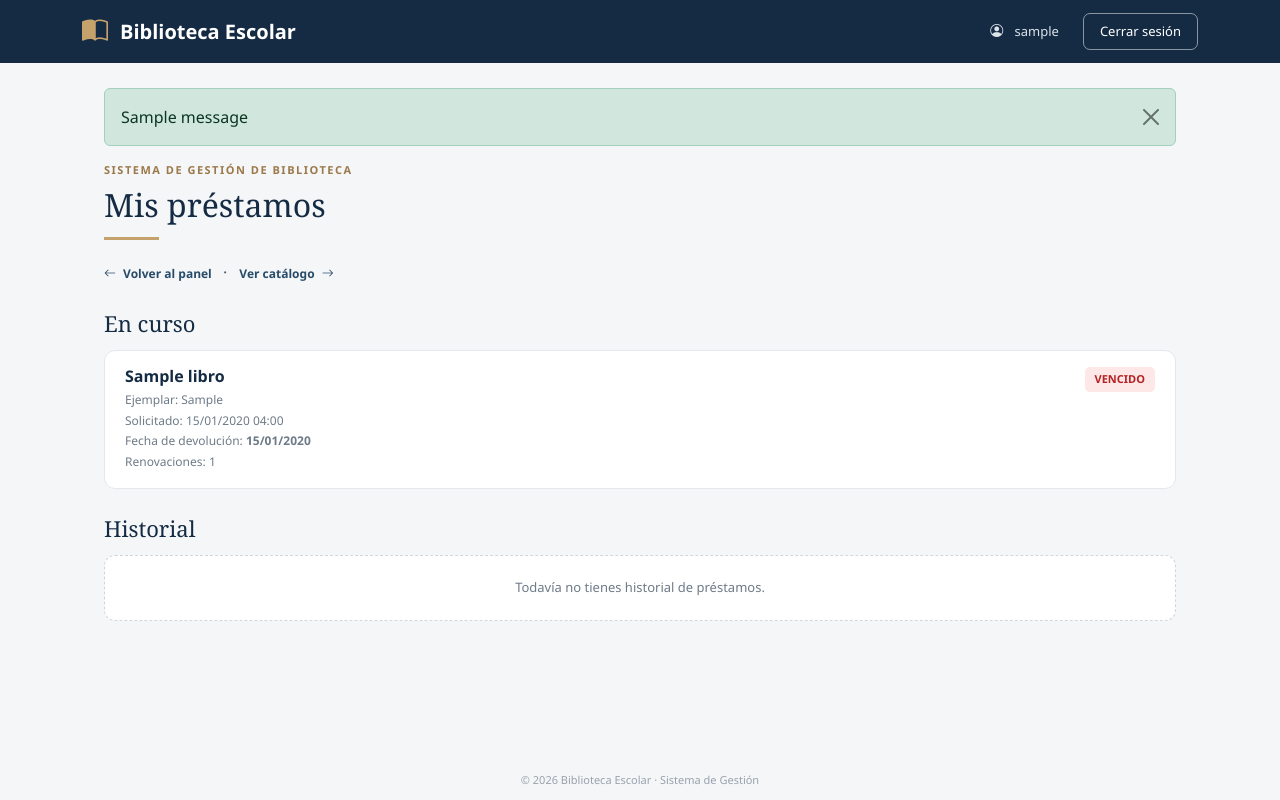
After one commit to Ximenadiaz21/proyecto-final-is, a Django app: page /prestamos/mis-prestamos/ in a window 1280 px wide. The commit adds this page. Run offline with Django 5.2, Linux system fonts and the light colour scheme; a user stored in the database is signed in; tables that the repository leaves empty hold one stand-in row (values such as "Sample post"); one stand-in notice (Sample message) is shown.

Commit message:
Agrega solicitud de préstamo, mis préstamos y gestión de entregas y devoluciones

```diff
--- a/prestamos/urls.py
+++ b/prestamos/urls.py
@@ -2,5 +2,14 @@ from django.urls import path
 from . import views
 
 urlpatterns = [
+    # Solicita el préstamo de un libro
     path('solicitar/<int:libro_id>/', views.solicitar_prestamo, name='solicitar_prestamo'),
+
+    # Muestra los préstamos del usuario
+    path('mis-prestamos/', views.mis_prestamos, name='mis_prestamos'),
+
+    # Panel del bibliotecario para entregar y recibir libros
+    path('gestion/', views.gestion_prestamos, name='gestion_prestamos'),
+    path('entregar/<int:prestamo_id>/', views.entregar_prestamo, name='entregar_prestamo'),
+    path('devolver/<int:prestamo_id>/', views.recibir_devolucion, name='recibir_devolucion'),
 ]
--- a/prestamos/views.py
+++ b/prestamos/views.py
@@ -1,23 +1,29 @@
+from datetime import timedelta
+
 from django.shortcuts import get_object_or_404, redirect, render
 from django.contrib.auth.decorators import login_required
 from django.contrib import messages
+from django.views.decorators.http import require_POST
 from django.db import transaction
 from django.utils import timezone
+
 from catalogo.models import Libro, Ejemplar
 from .models import PoliticaPrestamo, Prestamo
 from multas.models import Multa
 
+
+# Solicita el préstamo de un libro (CU-06)
 @login_required
 def solicitar_prestamo(request, libro_id):
     libro = get_object_or_404(Libro, id=libro_id, activo=1)
     usuario = request.user
 
-    # 1. Validar que el usuario sea Estudiante o Profesor
+    # 1. Solo estudiantes y profesores pueden pedir libros
     if usuario.tipo_usuario not in ['ESTUDIANTE', 'PROFESOR']:
         messages.error(request, "Los bibliotecarios no pueden solicitar préstamos.")
         return redirect('lista_libros')
 
-    # 2. Validar si el usuario está bloqueado o tiene multas pendientes / préstamos vencidos (RN-08)
+    # 2. Revisa bloqueo, multas pendientes y préstamos vencidos (RN-08)
     if usuario.bloqueado:
         messages.error(request, "Tu cuenta está bloqueada. No puedes solicitar préstamos.")
         return redirect('lista_libros')
@@ -29,24 +35,24 @@ def solicitar_prestamo(request, libro_id):
         messages.error(request, "No puedes solicitar libros porque tienes multas pendientes o préstamos vencidos (RN-08).")
         return redirect('lista_libros')
 
-    # 3. Obtener política de préstamo según el tipo de usuario (RN-01 a RN-05)[cite: 1]
+    # 3. Obtiene la política según el tipo de usuario
     try:
         politica = PoliticaPrestamo.objects.get(tipo_usuario=usuario.tipo_usuario)
     except PoliticaPrestamo.DoesNotExist:
         messages.error(request, "No hay una política de préstamo configurada para tu tipo de usuario.")
         return redirect('lista_libros')
 
-    # 4. Validar límite máximo de libros simultáneos (RN-02)[cite: 1]
+    # 4. Valida el límite de libros simultáneos (RN-02)
     prestamos_activos = Prestamo.objects.filter(
         usuario=usuario,
         estado__in=['SOLICITADO', 'ACTIVO', 'VENCIDO']
     ).count()
 
     if prestamos_activos >= politica.max_libros:
-        messages.error(request, f"Has alcanzado el límite máximo de libros permitidos ({politica.max_libros})[cite: 1].")
+        messages.error(request, f"Has alcanzado el límite máximo de libros permitidos ({politica.max_libros}).")
         return redirect('lista_libros')
 
-    # 5. Validar que el usuario no tenga ya un préstamo activo de este mismo título (RN-11)[cite: 1]
+    # 5. Evita repetir el mismo título (RN-11)
     mismo_titulo_activo = Prestamo.objects.filter(
         usuario=usuario,
         ejemplar__libro=libro,
@@ -54,10 +60,10 @@ def solicitar_prestamo(request, libro_id):
     ).exists()
 
     if mismo_titulo_activo:
-        messages.error(request, "Ya tienes un préstamo activo o solicitado de este mismo título (RN-11)[cite: 1].")
+        messages.error(request, "Ya tienes un préstamo activo o solicitado de este mismo título (RN-11).")
         return redirect('lista_libros')
 
-    # 6. Transacción atómica para asignar ejemplar disponible de forma segura (RNF-03)[cite: 1]
+    # 6. Transacción atómica para apartar el ejemplar (RNF-03)
     with transaction.atomic():
         ejemplar_disponible = Ejemplar.objects.select_for_update().filter(
             libro=libro,
@@ -68,15 +74,13 @@ def solicitar_prestamo(request, libro_id):
             messages.error(request, "Lo sentimos, ya no quedan ejemplares disponibles de este libro.")
             return redirect('lista_libros')
 
-        # Cambiar estado del ejemplar a RESERVADO / apartado para recoger
         ejemplar_disponible.estado = 'RESERVADO'
         ejemplar_disponible.save()
 
-        # Calcular fecha límite para recoger (RN-06)[cite: 1]
+        # Fecha límite para recoger (RN-06)
         ahora = timezone.now()
-        limite_recoger = ahora + timezone.timedelta(hours=politica.horas_para_recoger)
+        limite_recoger = ahora + timedelta(hours=politica.horas_para_recoger)
 
-        # Crear el registro del préstamo en estado SOLICITADO
         Prestamo.objects.create(
             usuario=usuario,
             ejemplar=ejemplar_disponible,
@@ -86,6 +90,164 @@ def solicitar_prestamo(request, libro_id):
             num_renovaciones=0
         )
 
-        messages.success(request, f"¡Solicitud exitosa! Acércate a recoger el ejemplar [{ejemplar_disponible.codigo_inventario}] antes de {limite_recoger.strftime('%d/%m/%Y %H:%M')}.")
+        limite_local = timezone.localtime(limite_recoger)
+        messages.success(
+            request,
+            f"¡Solicitud exitosa! Acércate a recoger el ejemplar [{ejemplar_disponible.codigo_inventario}] "
+            f"antes de {limite_local.strftime('%d/%m/%Y %H:%M')}."
+        )
 
-    return redirect('panel')
+    return redirect('mis_prestamos')
+
+
+# Muestra los préstamos del usuario que inició sesión
+@login_required
+def mis_prestamos(request):
+    usuario = request.user
+
+    # Solo estudiantes y profesores tienen préstamos propios
+    if usuario.tipo_usuario not in ['ESTUDIANTE', 'PROFESOR']:
+        messages.error(request, "Esta sección es solo para estudiantes y profesores.")
+        return redirect('panel')
+
+    prestamos = Prestamo.objects.filter(
+        usuario=usuario
+    ).select_related(
+        'ejemplar', 'ejemplar__libro'
+    ).order_by('-fecha_solicitud')
+
+    # Separa los préstamos en curso del historial
+    estados_en_curso = ['SOLICITADO', 'ACTIVO', 'VENCIDO']
+    en_curso = [p for p in prestamos if p.estado in estados_en_curso]
+    historial = [p for p in prestamos if p.estado not in estados_en_curso]
+
+    contexto = {
+        'usuario': usuario,
+        'titulo': 'Mis préstamos',
+        'en_curso': en_curso,
+        'historial': historial,
+    }
+
+    return render(request, 'prestamos/mis_prestamos.html', contexto)
+
+
+# Revisa que el usuario sea bibliotecario
+def es_bibliotecario(usuario):
+    return usuario.tipo_usuario == 'BIBLIOTECARIO'
+
+
+# Muestra las solicitudes por entregar y los libros prestados
+@login_required
+def gestion_prestamos(request):
+    if not es_bibliotecario(request.user):
+        messages.error(request, "Esta sección es solo para bibliotecarios.")
+        return redirect('panel')
+
+    por_entregar = Prestamo.objects.filter(
+        estado='SOLICITADO'
+    ).select_related(
+        'usuario', 'ejemplar', 'ejemplar__libro'
+    ).order_by('fecha_solicitud')
+
+    prestados = Prestamo.objects.filter(
+        estado__in=['ACTIVO', 'VENCIDO']
+    ).select_related(
+        'usuario', 'ejemplar', 'ejemplar__libro'
+    ).order_by('fecha_vencimiento')
+
+    contexto = {
+        'usuario': request.user,
+        'titulo': 'Gestión de préstamos',
+        'por_entregar': por_entregar,
+        'prestados': prestados,
+        'hoy': timezone.localdate(),
+    }
+
+    return render(request, 'prestamos/gestion_prestamos.html', contexto)
+
+
+# Entrega el libro al usuario: SOLICITADO -> ACTIVO
+@login_required
+@require_POST
+def entregar_prestamo(request, prestamo_id):
+    if not es_bibliotecario(request.user):
+        messages.error(request, "No tienes permiso para entregar libros.")
+        return redirect('panel')
+
+    with transaction.atomic():
+        prestamo = get_object_or_404(
+            Prestamo.objects.select_for_update().select_related('ejemplar', 'usuario'),
+            id=prestamo_id
+        )
+
+        if prestamo.estado != 'SOLICITADO':
+            messages.error(request, "Este préstamo ya no está en estado solicitado.")
+            return redirect('gestion_prestamos')
+
+        # Toma los días de préstamo según el tipo de usuario
+        try:
+            politica = PoliticaPrestamo.objects.get(tipo_usuario=prestamo.usuario.tipo_usuario)
+        except PoliticaPrestamo.DoesNotExist:
+            messages.error(request, "No hay política de préstamo para este tipo de usuario.")
+            return redirect('gestion_prestamos')
+
+        ahora = timezone.now()
+
+        prestamo.estado = 'ACTIVO'
+        prestamo.fecha_prestamo = ahora
+        prestamo.fecha_vencimiento = timezone.localdate() + timedelta(days=politica.dias_prestamo)
+        prestamo.entregado_por = request.user
+        prestamo.save()
+
+        prestamo.ejemplar.estado = 'PRESTADO'
+        prestamo.ejemplar.save()
+
+    messages.success(
+        request,
+        f"Libro entregado a {prestamo.usuario.username}. "
+        f"Fecha de devolución: {prestamo.fecha_vencimiento.strftime('%d/%m/%Y')}."
+    )
+    return redirect('gestion_prestamos')
+
+
+# Recibe el libro de vuelta: ACTIVO/VENCIDO -> DEVUELTO
+@login_required
+@require_POST
+def recibir_devolucion(request, prestamo_id):
+    if not es_bibliotecario(request.user):
+        messages.error(request, "No tienes permiso para recibir devoluciones.")
+        return redirect('panel')
+
+    with transaction.atomic():
+        prestamo = get_object_or_404(
+            Prestamo.objects.select_for_update().select_related('ejemplar', 'usuario'),
+            id=prestamo_id
+        )
+
+        if prestamo.estado not in ['ACTIVO', 'VENCIDO']:
+            messages.error(request, "Este préstamo no está pendiente de devolución.")
+            return redirect('gestion_prestamos')
+
+        ahora = timezone.now()
+        hoy = timezone.localdate()
+        con_retraso = prestamo.fecha_vencimiento and prestamo.fecha_vencimiento < hoy
+
+        prestamo.estado = 'DEVUELTO'
+        prestamo.fecha_devolucion = ahora
+        prestamo.recibido_por = request.user
+        prestamo.save()
+
+        prestamo.ejemplar.estado = 'DISPONIBLE'
+        prestamo.ejemplar.save()
+
+    if con_retraso:
+        dias = (hoy - prestamo.fecha_vencimiento).days
+        messages.warning(
+            request,
+            f"Devolución registrada con {dias} día(s) de retraso. "
+            f"Falta generar la multa (pendiente de implementar)."
+        )
+    else:
+        messages.success(request, "Devolución registrada correctamente.")
+
+    return redirect('gestion_prestamos')
--- /dev/null
+++ b/templates/prestamos/mis_prestamos.html
@@ -0,0 +1,223 @@
+<!DOCTYPE html>
+<html lang="es">
+<head>
+    <meta charset="UTF-8">
+    <meta name="viewport" content="width=device-width, initial-scale=1.0">
+
+    <title>{{ titulo }} | Biblioteca Escolar</title>
+
+    <link href="https://cdn.jsdelivr.net/npm/bootstrap@5.3.3/dist/css/bootstrap.min.css" rel="stylesheet">
+    <link href="https://cdn.jsdelivr.net/npm/bootstrap-icons@1.11.3/font/bootstrap-icons.css" rel="stylesheet">
+
+    <style>
+        :root {
+            --azul: #142b43;
+            --azul-secundario: #284b68;
+            --dorado: #c5a16b;
+            --fondo: #f5f6f8;
+            --gris: #6e7b88;
+        }
+
+        body {
+            min-height: 100vh;
+            background-color: var(--fondo);
+            font-family: "Segoe UI", Arial, sans-serif;
+            color: #273747;
+            display: flex;
+            flex-direction: column;
+        }
+
+        .navbar-biblioteca { background-color: var(--azul); padding: 12px 0; }
+
+        .marca {
+            display: flex; align-items: center; gap: 12px;
+            color: white; text-decoration: none;
+            font-size: 20px; font-weight: 600;
+        }
+        .marca:hover { color: white; }
+        .marca i { color: var(--dorado); font-size: 26px; }
+
+        .usuario-navbar { color: #dce3e9; font-size: 13px; }
+
+        .btn-salir {
+            background: transparent;
+            border: 1px solid rgba(255,255,255,0.5);
+            border-radius: 7px; padding: 8px 16px;
+            color: white; font-size: 13px; transition: 0.2s;
+        }
+        .btn-salir:hover { background-color: white; color: var(--azul); }
+
+        .contenido {
+            width: 100%; max-width: 1120px;
+            margin: 25px auto 10px; padding: 0 24px; flex: 1;
+        }
+
+        .etiqueta {
+            color: #9c794b; font-size: 11px; font-weight: 700;
+            letter-spacing: 1.5px; text-transform: uppercase; margin-bottom: 7px;
+        }
+
+        h1.titulo {
+            color: var(--azul);
+            font-family: Georgia, "Times New Roman", serif;
+            font-size: 32px; font-weight: 400; margin-bottom: 8px;
+        }
+
+        .linea-dorada { width: 55px; height: 3px; margin: 13px 0 20px; background-color: var(--dorado); }
+
+        .titulo-seccion {
+            color: var(--azul);
+            font-family: Georgia, "Times New Roman", serif;
+            font-size: 22px; margin: 26px 0 14px;
+        }
+
+        .prestamo {
+            background: white; border: 1px solid #e4e8ed;
+            border-radius: 11px; padding: 16px 20px; margin-bottom: 12px;
+        }
+
+        .prestamo h3 { color: var(--azul); font-size: 16px; font-weight: 600; margin-bottom: 4px; }
+        .prestamo .detalle { color: var(--gris); font-size: 12px; line-height: 1.7; margin: 0; }
+
+        .badge-estado {
+            display: inline-block; padding: 4px 10px; border-radius: 5px;
+            font-size: 11px; font-weight: 600; background: #f1f3f5; color: #697784;
+        }
+        .badge-SOLICITADO { background: #fff4de; color: #9a6a12; }
+        .badge-ACTIVO { background: #e3f4ea; color: #1f7a45; }
+        .badge-VENCIDO { background: #fde7e7; color: #b42323; }
+
+        .vacio {
+            background: white; border: 1px dashed #cfd6dd; border-radius: 11px;
+            padding: 22px; text-align: center; color: var(--gris); font-size: 13px;
+        }
+
+        .enlace-admin {
+            color: var(--azul-secundario); text-decoration: none;
+            font-size: 12px; font-weight: 600;
+        }
+        .enlace-admin:hover { text-decoration: underline; }
+
+        .pie-pagina { text-align: center; color: #98a2ad; font-size: 11px; padding: 12px 15px; }
+
+        @media (max-width: 700px) {
+            .usuario-navbar { display: none; }
+            .contenido { padding: 0 18px; }
+            h1.titulo { font-size: 27px; }
+        }
+    </style>
+</head>
+
+<body>
+
+    <!-- Muestra la barra de navegación -->
+    <nav class="navbar-biblioteca">
+        <div class="container d-flex justify-content-between align-items-center">
+            <a href="{% url 'panel' %}" class="marca">
+                <i class="bi bi-book-half"></i>
+                Biblioteca Escolar
+            </a>
+
+            <div class="d-flex align-items-center gap-4">
+                <span class="usuario-navbar">
+                    <i class="bi bi-person-circle me-2"></i>
+                    {{ usuario.username }}
+                </span>
+
+                <form method="post" action="{% url 'logout' %}" class="m-0">
+                    {% csrf_token %}
+                    <button type="submit" class="btn-salir">Cerrar sesión</button>
+                </form>
+            </div>
+        </div>
+    </nav>
+
+    <main class="contenido">
+
+        <!-- Muestra los mensajes del sistema -->
+        {% if messages %}
+            {% for mensaje in messages %}
+                <div class="alert alert-{% if mensaje.tags == 'error' %}danger{% else %}{{ mensaje.tags }}{% endif %} alert-dismissible fade show" role="alert">
+                    {{ mensaje }}
+                    <button type="button" class="btn-close" data-bs-dismiss="alert" aria-label="Cerrar"></button>
+                </div>
+            {% endfor %}
+        {% endif %}
+
+        <div class="etiqueta">Sistema de Gestión de Biblioteca</div>
+        <h1 class="titulo">Mis préstamos</h1>
+        <div class="linea-dorada"></div>
+
+        <a href="{% url 'panel' %}" class="enlace-admin">
+            <i class="bi bi-arrow-left me-1"></i> Volver al panel
+        </a>
+        <span class="mx-2 text-muted">·</span>
+        <a href="{% url 'lista_libros' %}" class="enlace-admin">
+            Ver catálogo <i class="bi bi-arrow-right ms-1"></i>
+        </a>
+
+        <!-- Muestra los préstamos en curso -->
+        <h2 class="titulo-seccion">En curso</h2>
+
+        {% for p in en_curso %}
+            <div class="prestamo">
+                <div class="d-flex justify-content-between align-items-start gap-3 flex-wrap">
+                    <div>
+                        <h3>{{ p.ejemplar.libro.titulo }}</h3>
+                        <p class="detalle">
+                            Ejemplar: {{ p.ejemplar.codigo_inventario }}<br>
+                            Solicitado: {{ p.fecha_solicitud|date:"d/m/Y H:i" }}
+
+                            {% if p.estado == 'SOLICITADO' and p.fecha_limite_recoger %}
+                                <br>Recógelo antes de: <strong>{{ p.fecha_limite_recoger|date:"d/m/Y H:i" }}</strong>
+                            {% endif %}
+
+                            {% if p.fecha_vencimiento %}
+                                <br>Fecha de devolución: <strong>{{ p.fecha_vencimiento|date:"d/m/Y" }}</strong>
+                            {% endif %}
+
+                            {% if p.num_renovaciones %}
+                                <br>Renovaciones: {{ p.num_renovaciones }}
+                            {% endif %}
+                        </p>
+                    </div>
+                    <span class="badge-estado badge-{{ p.estado }}">{{ p.estado }}</span>
+                </div>
+            </div>
+        {% empty %}
+            <div class="vacio">No tienes préstamos en curso.</div>
+        {% endfor %}
+
+        <!-- Muestra el historial -->
+        <h2 class="titulo-seccion">Historial</h2>
+
+        {% for p in historial %}
+            <div class="prestamo">
+                <div class="d-flex justify-content-between align-items-start gap-3 flex-wrap">
+                    <div>
+                        <h3>{{ p.ejemplar.libro.titulo }}</h3>
+                        <p class="detalle">
+                            Ejemplar: {{ p.ejemplar.codigo_inventario }}<br>
+                            Solicitado: {{ p.fecha_solicitud|date:"d/m/Y H:i" }}
+
+                            {% if p.fecha_devolucion %}
+                                <br>Devuelto: {{ p.fecha_devolucion|date:"d/m/Y H:i" }}
+                            {% endif %}
+                        </p>
+                    </div>
+                    <span class="badge-estado badge-{{ p.estado }}">{{ p.estado }}</span>
+                </div>
+            </div>
+        {% empty %}
+            <div class="vacio">Todavía no tienes historial de préstamos.</div>
+        {% endfor %}
+
+    </main>
+
+    <footer class="pie-pagina">
+        © 2026 Biblioteca Escolar · Sistema de Gestión
+    </footer>
+
+    <script src="https://cdn.jsdelivr.net/npm/bootstrap@5.3.3/dist/js/bootstrap.bundle.min.js"></script>
+</body>
+</html>
```
Also changed, not shown: templates/catalogo/lista_libros.html (+13 -2 lines), templates/panel.html (+26 -4 lines), templates/prestamos/gestion_prestamos.html (added, +239 -0 lines).
